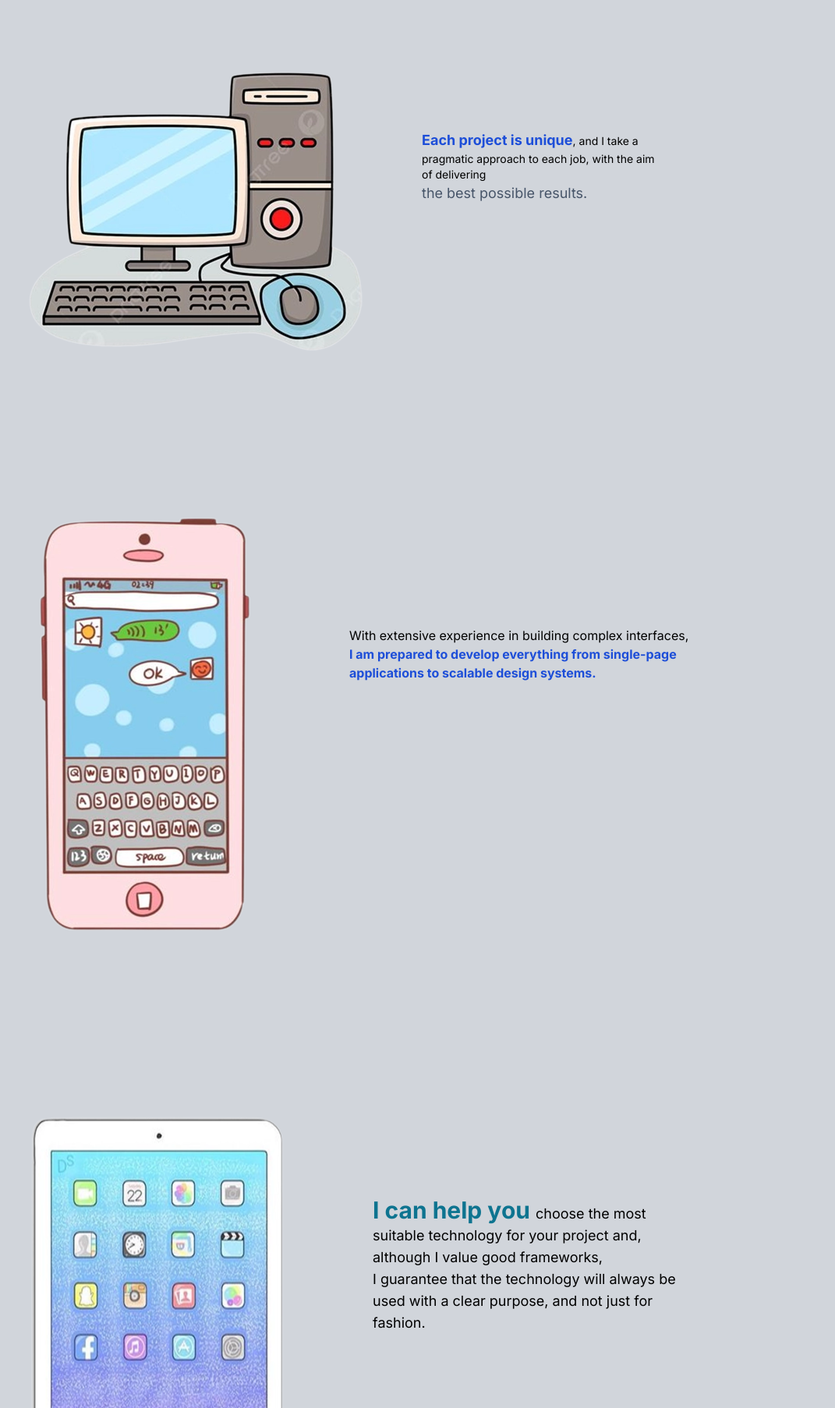
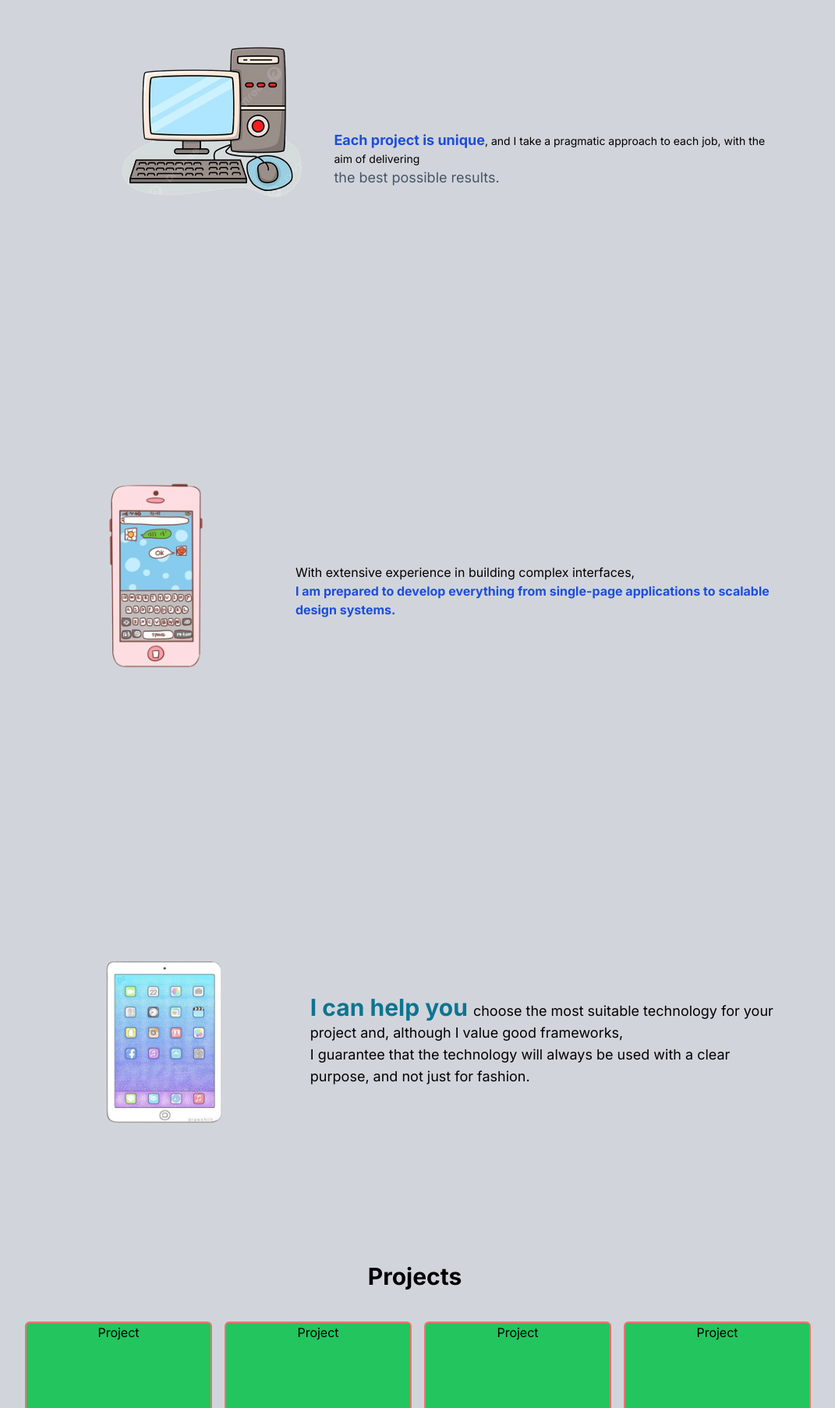
Before and after one commit to mascou9090/portfile-mascou, a Next.js app: page / in a window 1280 px wide. Shown: the part 654-2460 px from the top of the page at 78% size, without its empty margins (112-1183 px from the left). Built offline with nearby package versions, Linux system fonts and the light colour scheme.

Commit message:
Ajusted the layot page

```diff
--- a/app/mainContent/index.tsx
+++ b/app/mainContent/index.tsx
@@ -23,18 +23,18 @@ export const MainContent = () => {
                 </p>
             </aside>
             <aside className="mb-10 mt-32 space-y-48">
-                <div className="w-3/4 sm:flex">
-                    <img className="" src={Computer.src} alt="" />
+                <div className="w-3/4 sm:m-auto sm:flex">
+                    <img className="max-h-60" src={Computer.src} alt="" />
                     <p className="my-36 text-sm"> <strong className="text-lg text-blue-700">Each project is unique</strong>, and I take a pragmatic approach to each job, with the aim of delivering<br /> <span className="text-lg text-slate-600 dark:text-pink-400">the best possible results.</span></p>
                 </div>
 
-                <div className="w-3/4 mx-10 sm:flex">
-                    <img className="" src={Smartphone.src} alt="" />
-                    <p className="pb-32 sm:ml-28 my-36">With extensive experience in building complex interfaces,<br /> <strong className="text-blue-700">I am prepared to develop everything from single-page applications to scalable design systems.</strong></p>
+                <div className="w-3/4 sm:m-auto sm:flex">
+                    <img className="sm:mt-10 m-auto max-h-60" src={Smartphone.src} alt="" />
+                    <p className="sm:ml-28 my-36">With extensive experience in building complex interfaces,<br /> <strong className="text-blue-700">I am prepared to develop everything from single-page applications to scalable design systems.</strong></p>
                 </div>
-                <div className="w-3/4 mx-10 sm:flex">
-                    <img className="" src={Tablet.src} alt="" />
-                    <p className="pb-32 sm:ml-28 my-36 text-lg"><strong className="text-cyan-700 text-3xl">I can help you </strong>choose the most suitable technology for your project and, although I value good frameworks,<br /> <span className="text-black dark:text-red-400">I guarantee that the technology will always be used with a clear purpose, and not just for fashion.</span></p>
+                <div className="w-3/4 sm:m-auto sm:flex">
+                    <img className="max-h-60 m-auto" src={Tablet.src} alt="" />
+                    <p className="sm:ml-28 my-36 text-lg"><strong className="text-cyan-700 text-3xl">I can help you </strong>choose the most suitable technology for your project and, although I value good frameworks,<br /> <span className="text-black dark:text-red-400">I guarantee that the technology will always be used with a clear purpose, and not just for fashion.</span></p>
                 </div>
             </aside>
             <div className="flex flex-col justify-center">
--- a/app/project/index.tsx
+++ b/app/project/index.tsx
@@ -1,6 +1,6 @@
 export default function Project() {
     return (
-        <div className="bg-green-500 border-red-400 flex border-2 w-60 h-60 justify-center">
+        <div className="bg-green-500 rounded-md hover:bg-red-300 duration-300 hover:text-3xl hover:font-bold border-red-400 flex border-2 w-60 h-60 justify-center">
             <h2>Project</h2>
         </div>
     )
```
